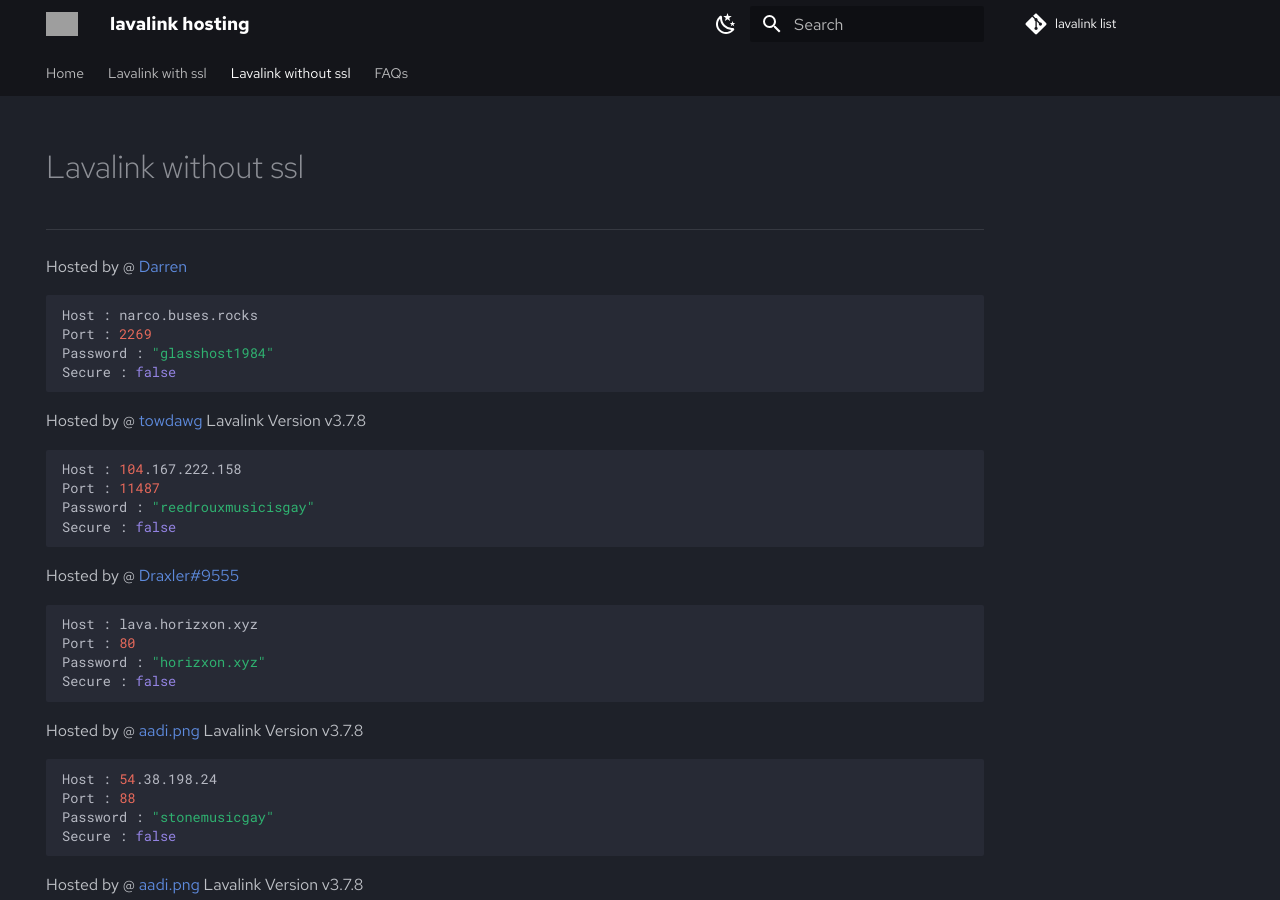
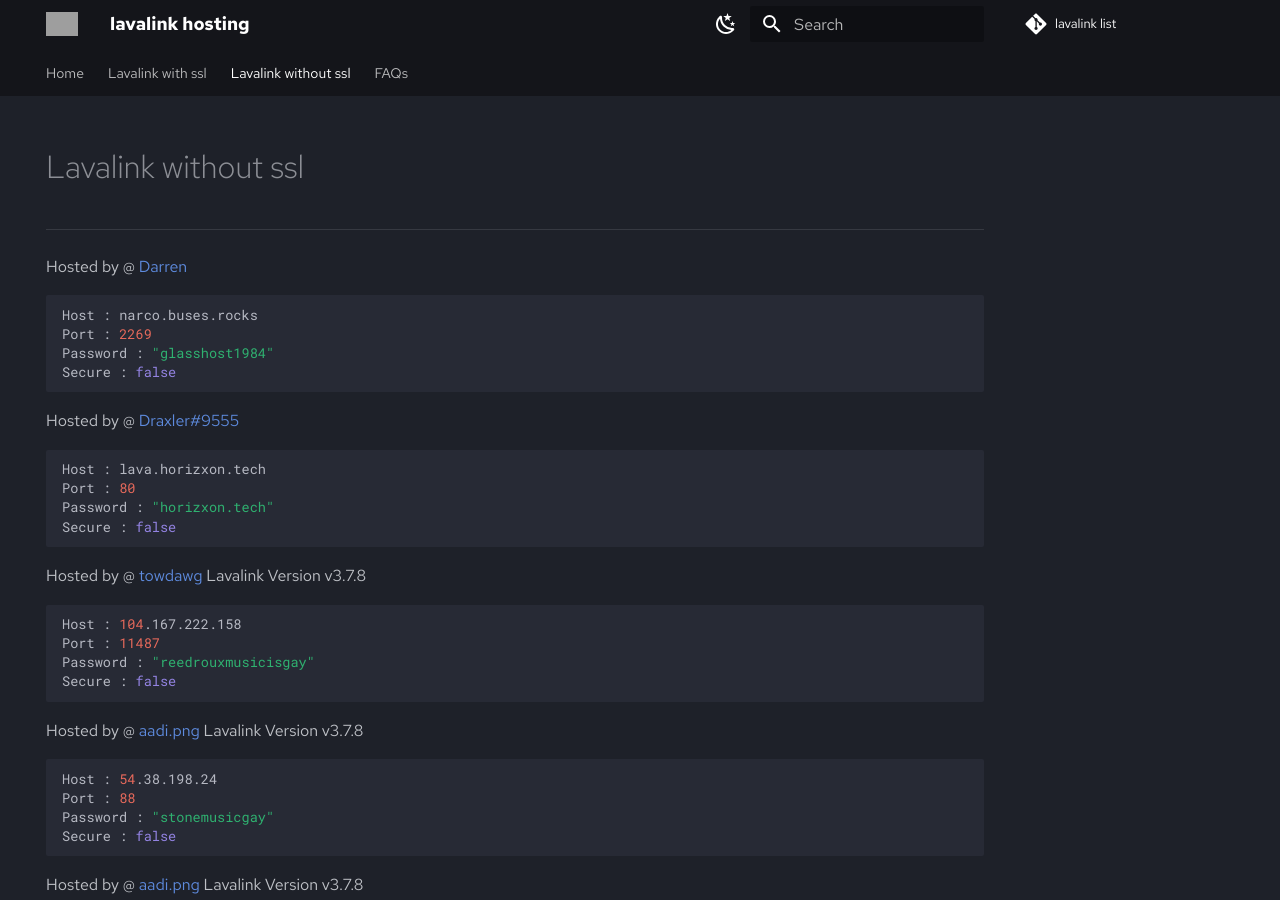
Before and after one commit to DarrenOfficial/lavalink-list, an MkDocs documentation site: the page built from docs/NoSSL/lavalink-without-ssl.md, in a window 1280 px wide and 900 px high. Built offline with MkDocs 1.6.1 and Material for MkDocs 9.7.7, drawn with Linux system fonts in a browser that asks for light colours; comment, search, counter and statistics services are not loaded; part of the change alters nothing that is shown; grey boxes are pictures that could not be loaded.

Commit message:
Update lavalink-without-ssl.md

````diff
--- a/docs/NoSSL/lavalink-without-ssl.md
+++ b/docs/NoSSL/lavalink-without-ssl.md
@@ -16,6 +16,14 @@ Password : "glasshost1984"
 Secure : false
 ```
 
+Hosted by @ [Draxler#9555](https://status.horizxon.xyz/)
+```bash
+Host : lava.horizxon.tech
+Port : 80
+Password : "horizxon.tech"
+Secure : false
+```
+
 Hosted by @ [towdawg](https://discord.com/channels/@me/135132310260416512) Lavalink Version v3.7.8
 ```bash
 Host : 104.167.222.158
@@ -24,13 +32,6 @@ Password : "reedrouxmusicisgay"
 Secure : false
 ```
 
-Hosted by @ [Draxler#9555](https://status.horizxon.xyz/)
-```bash
-Host : lava.horizxon.xyz
-Port : 80
-Password : "horizxon.xyz"
-Secure : false
-```
 Hosted by @ [aadi.png](https://discord.gg/stonemusic) Lavalink Version v3.7.8
 ```bash
 Host : 54.38.198.24
````
